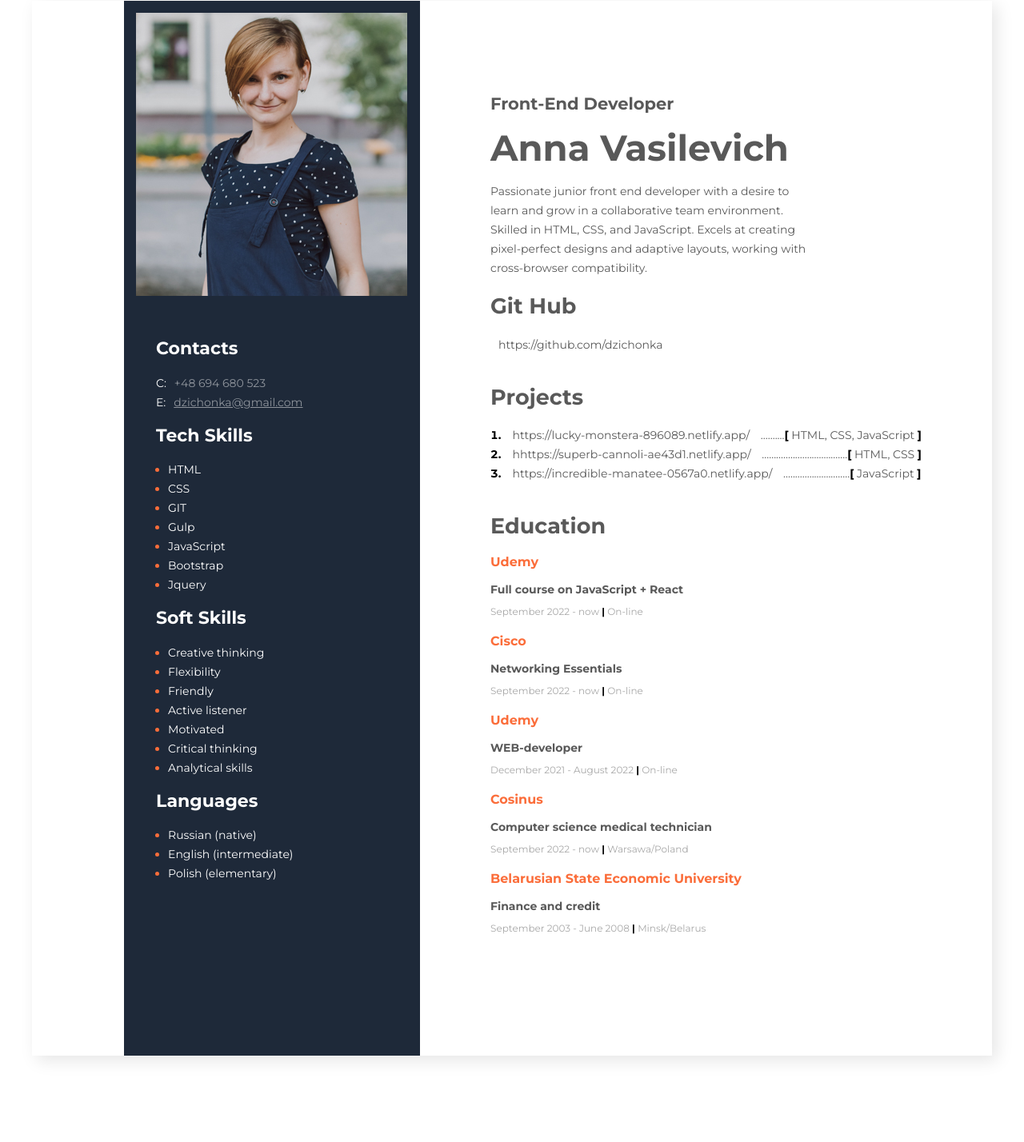
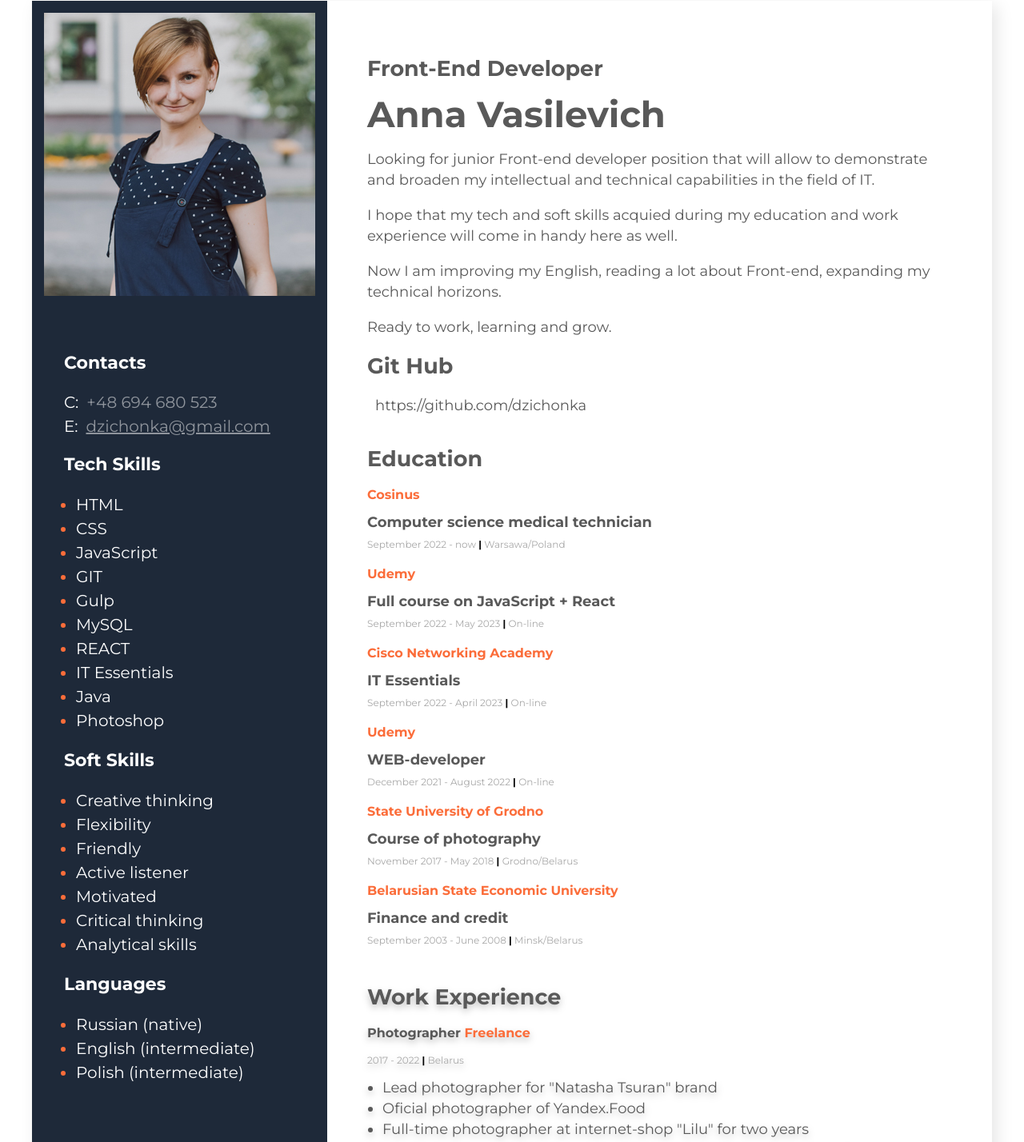
Before and after one commit to dzichonka/CV_Anna_Vasilevich, a plain HTML site: page index.html in a window 1280 px wide. Shown: the part 39-1467 px from the top of the page at 80% size. Before the commit the page ends 1399 px from the top, so only its background shows below. Drawn offline with Linux system fonts and the light colour scheme.

Commit message:
april 2023

```diff
--- a/css/style.css
+++ b/css/style.css
@@ -18,16 +18,15 @@ aside {
 }
 
 aside img {
-    margin-left: 15px;
-    margin-top: 15px;
+    margin: 15px;
 
 }
 
 aside .text {
     font-style: normal;
     font-weight: 400;
-    font-size: 14px;
-    line-height: 24px;
+    font-size: 20px;
+    line-height: 30px;
     margin-top: 50px;
     margin-left: 40px;
     color: #fff;
@@ -59,18 +58,16 @@ aside li::marker {
 }
 
 main {
-    margin: 100px 88px;
+    font-size: 18px;
+    line-height: 26px;
+    margin: 50px;
+
     background-color: #fff;
     font-style: normal;
     font-weight: 400;
-    font-size: 14px;
-    line-height: 24px;
     color: #595959;
 }
 
-main .promo {
-    width: 400px;
-}
 
 main .occupation {
     font-weight: 700;
@@ -98,16 +95,34 @@ main .projects {
 }
 
 main .project_list {
-    padding: 0;
+    margin: 20px;
+    line-height: 35px;
+    width: 500px;
+    list-style-position: inside;
+}
+
+main .project_list ol {
+    margin: 50px auto;
+    width: 500px;
+    list-style-position: inside;
+}
+
+main .project_list li {
+
+    font-size: 16px;
+    font-weight: 500;
+    display: flex;
+    flex-direction: row;
+    justify-content: space-between;
     list-style-position: inside;
 }
 
 main .project_list li::marker {
-    font-weight: 700;
-    color: #000;
+    color: #FB6D3A;
 }
 
 main .project_list a {
+    font-weight: 700;
     margin-top: 40px;
     text-decoration: none;
     cursor: pointer;
--- a/index.html
+++ b/index.html
@@ -21,9 +21,14 @@
             <div class="promo">
                 <h2 class="occupation">Front-End Developer</h2>
                 <h1 class="name">Anna Vasilevich</h1>
-                <p>Passionate junior front end developer with a desire to learn and grow in a collaborative team
-                    environment. Skilled in HTML, CSS, and JavaScript. Excels at creating pixel-perfect designs and
-                    adaptive layouts, working with cross-browser compatibility.</p>
+                <p>Looking for junior Front-end developer position that will allow to demonstrate and broaden my
+                    intellectual and technical capabilities in the field of IT.</p>
+                <p>I hope that my tech and soft skills acquied during my education and work experience will come in
+                    handy here as well.</p>
+                <p>Now I am improving my English, reading a lot about Front-end, expanding my technical horizons.
+                </p>
+                <p>Ready to work, learning and grow.
+                </p>
             </div>
 
             <div class="github">
@@ -31,38 +36,66 @@
                 <a href="https://github.com/dzichonka">https://github.com/dzichonka</a>
             </div>
 
-            <div class="projects">
-                <h2 class="title">Projects</h2>
+            <!-- <div class="projects">
+                <h2 class="title">Project's links</h2>
                 <ol class="project_list">
-                    <li><a
-                            href="https://lucky-monstera-896089.netlify.app/">https://lucky-monstera-896089.netlify.app/</a>
-                        ..........<span class="black">[</span> HTML, CSS, JavaScript <span class="black">]</span></li>
-                    <li><a
-                            href="https://superb-cannoli-ae43d1.netlify.app/">hhttps://superb-cannoli-ae43d1.netlify.app/</a>
-                        ....................................<span class="black">[</span> HTML, CSS <span
-                            class="black">]</span>
+                    <li>
+                        <div class="link"><a target="_blank" href="https://dzichonka.github.io/">Anna Vasilevich</a>
+                        </div>
+                        <div class="tech">[HTML, CSS, JavaScript]</div>
                     </li>
-                    <li><a
-                            href="https://incredible-manatee-0567a0.netlify.app/">https://incredible-manatee-0567a0.netlify.app/</a>
-                        ............................<span class="black">[</span> JavaScript <span class="black">]</span>
+                    <li>
+                        <div class="link"><a target="_blank" href="https://lucky-monstera-896089.netlify.app/">Pulse</a>
+                        </div>
+                        <div class="tech">[HTML, CSS, JavaScript]</div>
+                    </li>
+                    <li>
+                        <div class="link"><a target="_blank" href="https://superb-cannoli-ae43d1.netlify.app">Uber</a>
+                        </div>
+                        <div class="tech">[HTML, CSS]</div>
+                    </li>
+                    <li>
+                        <div class="link"><a target="_blank"
+                                href="https://soft-madeleine-b3ad0c.netlify.app">Wordpress</a></div>
+                        <div class="tech">[HTML, CSS]</div>
+                    </li>
+                    <li>
+                        <div class="link"><a target="_blank"
+                                href="https://resilient-youtiao-8b2fd2.netlify.app">Food</a>
+                        </div>
+                        <div class="tech">[JavaScript]</div>
+                    </li>
+                    <li>
+                        <div class="link"><a target="_blank"
+                                href="https://incredible-manatee-0567a0.netlify.app/">Quiz</a>
+                        </div>
+                        <div class="tech">[JavaScript]</div>
                     </li>
                 </ol>
-            </div>
+            </div> -->
 
             <div class="education">
                 <h2 class="title">Education</h2>
 
                 <div class="position">
-                    <h3 class="position_title"><span class="red">Udemy</span></h3>
-                    <div class="position_subtitle">Full course on JavaScript + React</div>
-                    <div class="position_period">September 2022 - now <span class="black"> | </span> On-line
+                    <h3 class="position_title"><span class="red">Cosinus</span></h3>
+                    <div class="position_subtitle">Computer science medical technician</div>
+                    <div class="position_period">September 2022 - now <span class="black"> | </span> Warsawa/Poland
                     </div>
                 </div>
 
                 <div class="position">
-                    <h3 class="position_title"><span class="red">Cisco</span></h3>
-                    <div class="position_subtitle">Networking Essentials</div>
-                    <div class="position_period">September 2022 - now <span class="black"> | </span> On-line
+                    <h3 class="position_title"><span class="red">Udemy</span></h3>
+                    <div class="position_subtitle">Full course on JavaScript + React</div>
+                    <div class="position_period">September 2022 - May 2023 <span class="black"> | </span> On-line
+                    </div>
+                </div>
+
+                <div class="position">
+                    <h3 class="position_title"><span class="red">
+                            Cisco Networking Academy</span></h3>
+                    <div class="position_subtitle">IT Essentials</div>
+                    <div class="position_period">September 2022 - April 2023 <span class="black"> | </span> On-line
                     </div>
                 </div>
 
@@ -74,12 +107,11 @@
                 </div>
 
                 <div class="position">
-                    <h3 class="position_title"><span class="red">Cosinus</span></h3>
-                    <div class="position_subtitle">Computer science medical technician</div>
-                    <div class="position_period">September 2022 - now <span class="black"> | </span> Warsawa/Poland
+                    <h3 class="position_title"><span class="red">State University of Grodno</span></h3>
+                    <div class="position_subtitle">Course of photography</div>
+                    <div class="position_period">November 2017 - May 2018 <span class="black"> | </span> Grodno/Belarus
                     </div>
                 </div>
-
                 <div class="position">
                     <h3 class="position_title"><span class="red">Belarusian State Economic University</span></h3>
                     <div class="position_subtitle">Finance and credit</div>
@@ -89,44 +121,44 @@
 
             </div>
 
-            <!--             <div class="experience">
+            <div class="experience">
                 <h2 class="title">Work Experience</h2>
                 <div class="position">
-                    <h3 class="position_title">Front-End Developer <span class="red">Freelance</span></h3>
-                    <div class="position_period">September 2019 - up to now <span class="black"> | </span> Country</div>
+                    <h3 class="position_title">Photographer <span class="red">Freelance</span></h3>
+                    <div class="position_period">2017 - 2022 <span class="black"> | </span> Belarus</div>
                     <ul class="position_descr">
-                        <li>Lorem, ipsum dolor sit amet consectetur adipisicing elit.</li>
-                        <li>Eveniet quaerat esse, nesciunt, tempore aperiam ducimus enim ut nemo sapiente eligendi velit
-                            amet blanditiis aspernatur. Sapiente reiciendis sed ipsum doloribus modi?</li>
-                        <li>Rerum ipsum et maxime, itaque dolorum asperiores corrupti quisquam, temporibus qui quae vero
-                            vel cum dolorem in architecto iusto. Voluptatum, facere ad?</li>
-                        <li>Perspiciatis nisi quia hic odio explicabo nesciunt ullam, ab debitis adipisci minima rerum
-                            itaque rem omnis dicta illum quasi deleniti sunt vitae?</li>
+                        <li>Lead photographer for "Natasha Tsuran" brand</li>
+                        <li>Oficial photographer of Yandex.Food</li>
+                        <li>Full-time photographer at internet-shop "Lilu" for two years</li>
+                        <li>Worked with modeling agencies "Sigma-Kids", "TamaraModels", "Ignis"</li>
                     </ul>
                 </div>
                 <div class="position">
-                    <h3 class="position_title">Manager <span class="red">Glory New</span></h3>
-                    <div class="position_period">September 2019 - up to now <span class="black"> | </span> Country</div>
+                    <h3 class="position_title">Environmental Engineer <span class="red">Family Business</span></h3>
+                    <div class="position_period">2011 - 2015<span class="black"> | </span> Belarus</div>
                     <ul class="position_descr">
-                        <li>Lorem ipsum dolor sit amet consectetur, adipisicing elit.</li>
-                        <li>Voluptatibus nobis earum necessitatibus assumenda tempore vitae laudantium quibusdam maxime
-                            quae, eius provident unde enim cum aliquam? Sed laborum eaque facere facilis?</li>
-                        <li>Earum quisquam officia, sint alias rerum impedit. Officia pariatur alias eligendi accusamus
-                            odit maxime esse iusto libero aspernatur. Consequatur nihil ratione dolores.</li>
+                        <li>Development of projects for enterprises of regulatory emissions of pollutants into the
+                            atmosphere</li>
+                        <li>Development of projects of sanitary protection zones</li>
                     </ul>
                 </div>
                 <div class="position">
-                    <h3 class="position_title">Manager <span class="red">Glory LLC</span></h3>
-                    <div class="position_period">June 2014 - February 2015 <span class="black"> | </span> Country</div>
+                    <h3 class="position_title">Manager <span class="red">Belinvestbank</span></h3>
+                    <div class="position_period">2009 - 2011 <span class="black"> | </span> Belarus</div>
                     <ul class="position_descr">
-                        <li>Amet itaque nulla quisquam vel quibusdam neque magni dicta fugit dolorum dolor corrupti
-                            voluptate, asperiores id!</li>
-                        <li>ligendi iusto a hic dolor enim quaerat vel minima quas nemo voluptatibus saepe asperiores ab
-                            doloremque, id magnam, dolores tenetur exercitationem sunt!</li>
-                        <li>Deleniti earum aperiam blanditiis porro vel.</li>
+                        <li>Working with clients</li>
+                        <li>lWorking with documents</li>
                     </ul>
                 </div>
-            </div> -->
+                <div class="position">
+                    <h3 class="position_title">Manager <span class="red">Abris</span></h3>
+                    <div class="position_period">2008 - 2009 <span class="black"> | </span> Belarus</div>
+                    <ul class="position_descr">
+                        <li>Working with clients</li>
+                        <li>lWorking with documents</li>
+                    </ul>
+                </div>
+            </div>
         </main>
 
         <aside>
@@ -145,11 +177,14 @@
                     <ul>
                         <li>HTML</li>
                         <li>CSS</li>
+                        <li>JavaScript</li>
                         <li>GIT</li>
                         <li>Gulp</li>
-                        <li>JavaScript</li>
-                        <li>Bootstrap</li>
-                        <li>Jquery</li>
+                        <li>MySQL</li>
+                        <li>REACT</li>
+                        <li>IT Essentials</li>
+                        <li>Java</li>
+                        <li>Photoshop</li>
                     </ul>
                 </div>
 
@@ -171,7 +206,7 @@
                     <ul>
                         <li>Russian (native)</li>
                         <li>English (intermediate)</li>
-                        <li>Polish (elementary)</li>
+                        <li>Polish (intermediate)</li>
                     </ul>
                 </div>
             </section>
```
